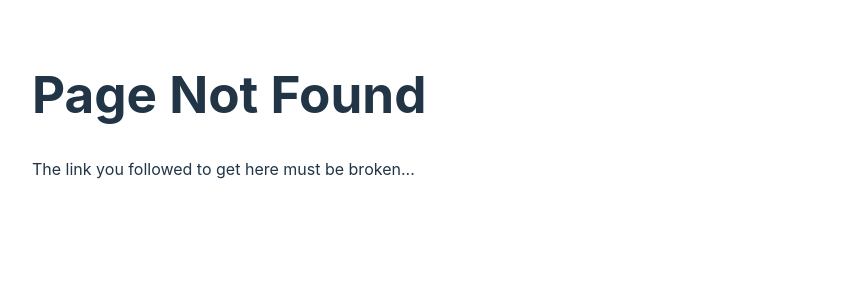
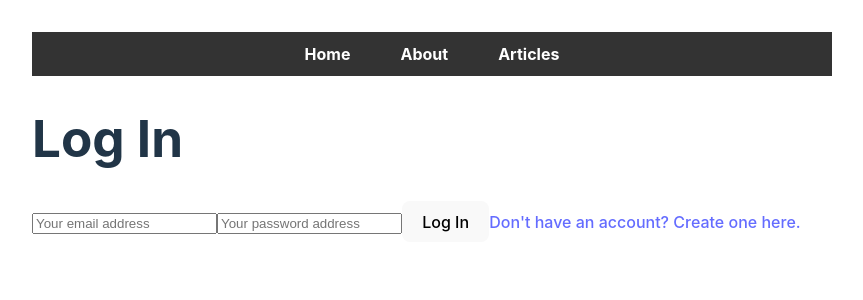
Before and after one commit to GRISONRF/react-website, a React (Vite) app in the folder front-end/: page /login in a window 1280 px wide. Before the commit this address had no page. Shown: the top 300 px of the page, without its empty margins (208-1071 px from the left). Built offline with nearby package versions, Linux system fonts and the light colour scheme.

Commit message:
login page

```diff
--- a/front-end/package.json
+++ b/front-end/package.json
@@ -11,6 +11,7 @@
   },
   "dependencies": {
     "axios": "^1.13.6",
+    "firebase": "^12.10.0",
     "react": "^18.3.1",
     "react-dom": "^18.3.1",
     "react-router-dom": "6.4"
--- a/front-end/src/main.jsx
+++ b/front-end/src/main.jsx
@@ -2,6 +2,19 @@ import { StrictMode } from 'react'
 import { createRoot } from 'react-dom/client'
 import App from './App.jsx'
 import './index.css'
+
+import { initializeApp } from "firebase/app";
+
+const firebaseConfig = {
+  apiKey: "AIzaSyBwdICmncnCP61npiiP2B-ZQgkyUNqgJ7c",
+  authDomain: "full-stack-react-ddc47.firebaseapp.com",
+  projectId: "full-stack-react-ddc47",
+  storageBucket: "full-stack-react-ddc47.firebasestorage.app",
+  messagingSenderId: "5058911746",
+  appId: "1:5058911746:web:668049ed820ab6931e111b"
+};
+
+const app = initializeApp(firebaseConfig);
 
 createRoot(document.getElementById('root')).render(
   <StrictMode>
--- /dev/null
+++ b/front-end/src/pages/CreateAccountPage.jsx
@@ -0,0 +1,5 @@
+export default function CreateAccountPage() {
+    return (
+        <h1>Create Account</h1>
+    )
+}
--- /dev/null
+++ b/front-end/src/pages/LoginPage.jsx
@@ -0,0 +1,37 @@
+import { useState } from 'react';
+import { Link, useNavigate } from 'react-router-dom';
+import { getAuth, signInWithEmailAndPassword } from 'firebase/auth';
+
+export default function LoginPage() {
+    const [ email, setEmail ] = useState('');
+    const [ password, setPassword ] = useState('');
+    const [ error, setError ] = useState('');
+
+    const navigate = useNavigate();
+
+    async function logIn() {
+        try {
+            await signInWithEmailAndPassword(getAuth(), email, password);
+            navigate('/articles');
+        } catch (e) {
+            setError(e.message)
+    }}
+
+    return (
+        <>
+        <h1>Log In</h1>
+        { error && <p>{error}</p>}
+        <input
+            placeholder='Your email address'
+            value={email}
+            onChange={e => setEmail(e.target.value)} />
+        <input
+            placeholder='Your password address'
+            type='password'
+            value={password}
+            onChange={e => setPassword(e.target.value)} />
+        <button onClick={logIn}>Log In</button>
+        <Link to='/create-account'>Don't have an account? Create one here.</Link>
+        </>
+    )
+}
```
Also changed, not shown: front-end/src/App.jsx (+10 -0 lines), 1 other file (tests, documents, lock files or other folders).
